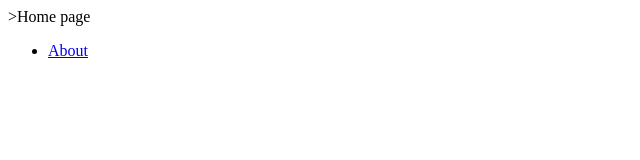
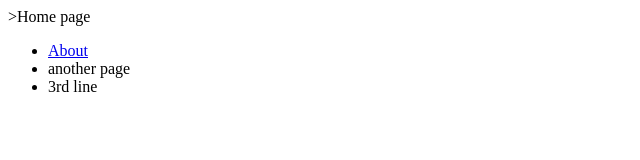
Before and after one commit to Rashmi029/html-project, a plain HTML site: page index.html in a window 1280 px wide. Shown: the whole page, without its empty margins (0-640 px from the left). Drawn offline with Linux system fonts and the light colour scheme.

Commit message:
Added some new list

```diff
--- a/index.html
+++ b/index.html
@@ -8,6 +8,8 @@
         </h1>>Home page</h1>
         <ul>
             <li><a href="./about.html">About</a></a></li>
+            <li>another page</li>
+            <li>3rd line</li>
         </ul>
     </body>
 </html>
```
